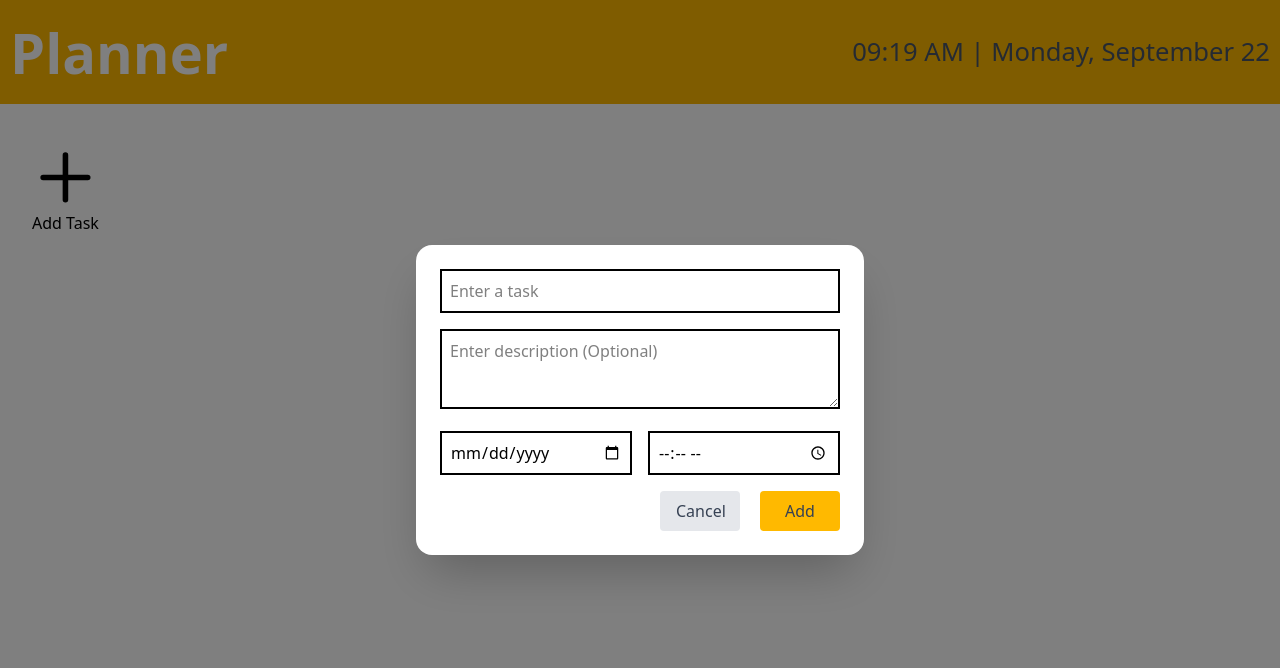
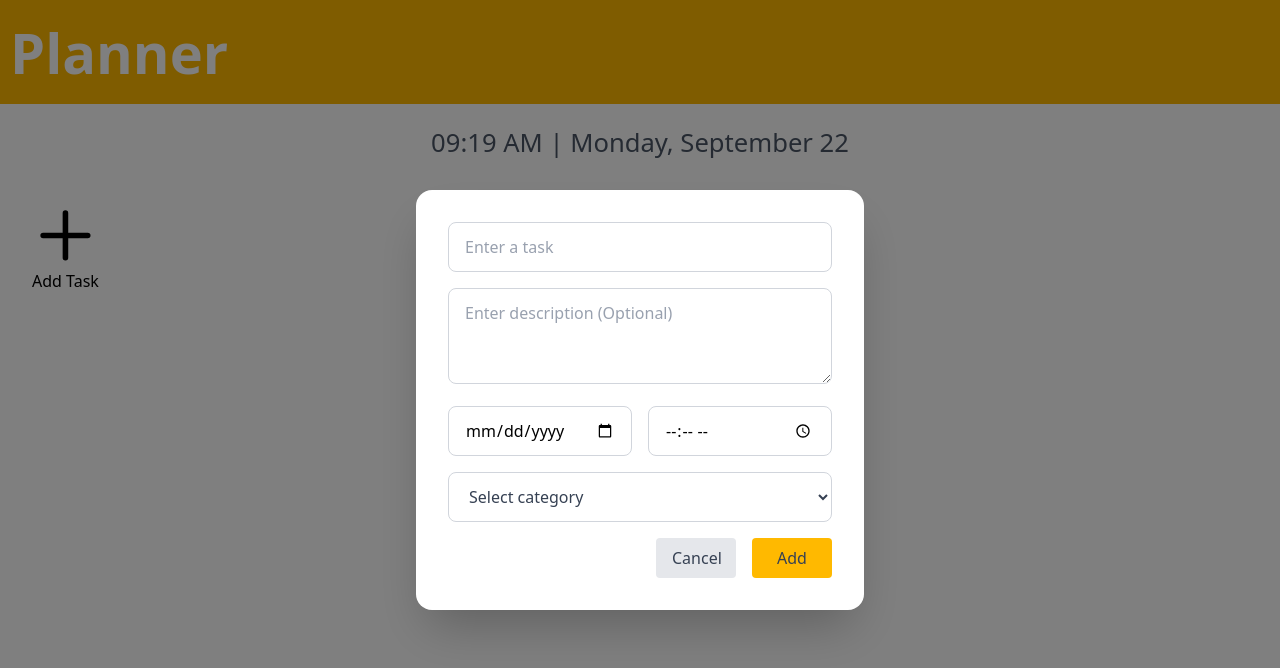
Before and after one commit to dev-dabid/todo-app, a React (Vite) app: page / in a window 1280 px wide. Both pictures are taken after a click on the button "Add Task". Shown: the top 668 px of the page. Built offline with nearby package versions, Linux system fonts and the light colour scheme.

Commit message:
Feat, add form, functionalities, fix header time and move to its corresponding jsx

```diff
--- a/src/App.jsx
+++ b/src/App.jsx
@@ -1,5 +1,6 @@
 import { useState, useEffect } from "react";
 import Header from "./components/Header";
+import Time from "./components/Time";
 import Button from "./components/Button";
 import Form from "./components/Form";
 
@@ -9,6 +10,7 @@ const App = () => {
     description: "",
     date: "",
     time: "",
+    category: "",
   });
   const [taskList, setTaskList] = useState([]);
   const [isOpen, setIsOpen] = useState(false);
@@ -42,8 +44,9 @@ const App = () => {
   return (
     <main>
       <Header />
-      <section className="px-4 sm:px-6 lg:px-8">
-        <div className="pt container mx-auto max-w-7xl pt-10">
+      <section className="mx-auto max-w-7xl px-4 sm:px-6 lg:px-8">
+        <Time />
+        <div className="pt mx-auto max-w-7xl pt-10">
           <Button handleModal={handleModal} />
           {isOpen && (
             <Form
--- a/src/components/Form.jsx
+++ b/src/components/Form.jsx
@@ -1,14 +1,15 @@
 const Form = ({ task, handleTask, handleSubmit, handleModal }) => {
-  const { name, description, date, time } = task;
+  const { name, description, date, time, category } = task;
 
   return (
     <div className="fixed inset-0 z-50 flex items-center justify-center bg-black/50">
       <form
-        className="relative w-[90%] max-w-md rounded-2xl bg-white p-6 shadow-2xl"
+        className="relative w-[90%] max-w-md rounded-2xl bg-white p-4 shadow-2xl sm:p-6 md:p-8"
         onSubmit={handleSubmit}
       >
+        {/* Task input */}
         <input
-          className="mb-4 w-full border-2 p-2"
+          className="mb-4 w-full rounded-lg border border-gray-300 px-3 py-2 text-sm placeholder-gray-400 focus:border-amber-400 focus:ring-2 focus:ring-amber-200 focus:outline-none sm:px-4 sm:py-3 sm:text-base"
           placeholder="Enter a task"
           type="text"
           name="name"
@@ -16,17 +17,21 @@ const Form = ({ task, handleTask, handleSubmit, handleModal }) => {
           onChange={handleTask}
           required
         />
+
+        {/* Description */}
         <textarea
-          className="mb-4 h-20 w-full border-2 p-2"
+          className="mb-4 h-20 w-full rounded-lg border border-gray-300 px-3 py-2 text-sm placeholder-gray-400 focus:border-amber-400 focus:ring-2 focus:ring-amber-200 focus:outline-none sm:h-24 sm:px-4 sm:py-3 sm:text-base"
           placeholder="Enter description (Optional)"
           name="description"
           value={description}
           onChange={handleTask}
         />
-        <div className="mb-4 flex gap-4">
+
+        {/* Date + Time */}
+        <div className="mb-4 flex flex-col gap-3 sm:flex-row sm:gap-4">
           <div className="flex-1">
             <input
-              className="w-full border-2 p-2"
+              className="w-full rounded-lg border border-gray-300 px-3 py-2 text-sm focus:border-amber-400 focus:ring-2 focus:ring-amber-200 focus:outline-none sm:px-4 sm:py-3 sm:text-base"
               type="date"
               name="date"
               value={date}
@@ -35,7 +40,7 @@ const Form = ({ task, handleTask, handleSubmit, handleModal }) => {
           </div>
           <div className="flex-1">
             <input
-              className="w-full border-2 p-2"
+              className="w-full rounded-lg border border-gray-300 px-3 py-2 text-sm focus:border-amber-400 focus:ring-2 focus:ring-amber-200 focus:outline-none sm:px-4 sm:py-3 sm:text-base"
               type="time"
               name="time"
               value={time}
@@ -43,17 +48,36 @@ const Form = ({ task, handleTask, handleSubmit, handleModal }) => {
             />
           </div>
         </div>
-        <div className="flex justify-end gap-5">
+
+        {/* Category */}
+        <div className="mb-4">
+          <select
+            name="category"
+            value={category}
+            onChange={handleTask}
+            className="w-full rounded-lg border border-gray-300 px-3 py-2 text-sm text-gray-700 focus:border-amber-400 focus:ring-2 focus:ring-amber-200 focus:outline-none sm:px-4 sm:py-3 sm:text-base"
+          >
+            <option value="">Select category</option>
+            <option value="work">Work</option>
+            <option value="study">Study</option>
+            <option value="hobby">Hobby</option>
+            <option value="personal">Personal</option>
+            <option value="health">Health</option>
+          </select>
+        </div>
+
+        {/* Buttons */}
+        <div className="flex justify-end gap-4">
           <button
             type="button"
-            className="w-[5rem] rounded bg-gray-200 px-4 py-2 font-medium text-gray-700 hover:bg-gray-300"
+            className="w-[5rem] rounded bg-gray-200 px-3 py-2 text-sm font-medium text-gray-700 hover:bg-gray-300 sm:px-4 sm:py-2 sm:text-base"
             onClick={handleModal}
           >
             Cancel
           </button>
           <button
             type="submit"
-            className="w-[5rem] rounded bg-amber-400 px-4 py-2 font-medium text-gray-700 hover:bg-amber-500"
+            className="w-[5rem] rounded bg-amber-400 px-3 py-2 text-sm font-medium text-gray-700 hover:bg-amber-500 sm:px-4 sm:py-2 sm:text-base"
           >
             Add
           </button>
--- a/src/components/Header.jsx
+++ b/src/components/Header.jsx
@@ -1,67 +1,6 @@
 import { useState, useEffect } from "react";
 
 const Header = () => {
-  const [date, setDate] = useState(new Date());
-
-  useEffect(() => {
-    const updateTime = () => setDate(new Date());
-    const now = new Date();
-    const msUntilNextMinute =
-      (60 - now.getSeconds()) * 1000 - now.getMilliseconds();
-
-    const timeout = setTimeout(() => {
-      updateTime();
-      interval = setInterval(updateTime, 60000);
-    }, msUntilNextMinute);
-
-    let interval;
-
-    return () => {
-      clearTimeout(timeout);
-      clearInterval(interval);
-    };
-  }, []);
-
-  const months = [
-    "January",
-    "February",
-    "March",
-    "April",
-    "May",
-    "June",
-    "July",
-    "August",
-    "September",
-    "October",
-    "November",
-    "December",
-  ];
-
-  const days = [
-    "Sunday",
-    "Monday",
-    "Tuesday",
-    "Wednesday",
-    "Thursday",
-    "Friday",
-    "Saturday",
-  ];
-
-  const month = months[date.getMonth()];
-  const dMonth = date.getDate();
-  const day = days[date.getDay()];
-
-  const hours =
-    date.getHours() % 12 === 0
-      ? 12
-      : date.getHours() % 12 < 10
-        ? "0" + (date.getHours() % 12)
-        : date.getHours() % 12;
-  const minutes =
-    date.getMinutes() < 10 ? "0" + date.getMinutes() : date.getMinutes();
-
-  const merId = date.getHours() < 12 ? "AM" : "PM";
-
   return (
     <div className="header flex bg-amber-400 p-2.5">
       <div className="container mx-auto max-w-7xl">
@@ -71,11 +10,7 @@ const Header = () => {
               Planner
             </h1>
           </div>
-          <div className="flex items-center">
-            <h1 className="text-[clamp(1rem,2vw,2rem)] font-light text-gray-600">
-              {hours}:{minutes} {merId} | {day}, {month} {dMonth}
-            </h1>
-          </div>
+          <div className="flex items-center"></div>
         </div>
       </div>
     </div>
--- /dev/null
+++ b/src/components/Note.jsx
@@ -0,0 +1,5 @@
+const Note = () => {
+  return <div></div>;
+};
+
+export default Note;
--- /dev/null
+++ b/src/components/Time.jsx
@@ -0,0 +1,73 @@
+import { useState, useEffect } from "react";
+
+const Time = () => {
+  const [date, setDate] = useState(new Date());
+
+  useEffect(() => {
+    const updateTime = () => setDate(new Date());
+    const now = new Date();
+    const msUntilNextMinute =
+      (60 - now.getSeconds()) * 1000 - now.getMilliseconds();
+
+    const timeout = setTimeout(() => {
+      updateTime();
+      interval = setInterval(updateTime, 60000);
+    }, msUntilNextMinute);
+
+    let interval;
+
+    return () => {
+      clearTimeout(timeout);
+      clearInterval(interval);
+    };
+  }, []);
+
+  const months = [
+    "January",
+    "February",
+    "March",
+    "April",
+    "May",
+    "June",
+    "July",
+    "August",
+    "September",
+    "October",
+    "November",
+    "December",
+  ];
+
+  const days = [
+    "Sunday",
+    "Monday",
+    "Tuesday",
+    "Wednesday",
+    "Thursday",
+    "Friday",
+    "Saturday",
+  ];
+
+  const month = months[date.getMonth()];
+  const dMonth = date.getDate();
+  const day = days[date.getDay()];
+
+  const hours =
+    date.getHours() % 12 === 0
+      ? 12
+      : date.getHours() % 12 < 10
+        ? "0" + (date.getHours() % 12)
+        : date.getHours() % 12;
+  const minutes =
+    date.getMinutes() < 10 ? "0" + date.getMinutes() : date.getMinutes();
+
+  const merId = date.getHours() < 12 ? "AM" : "PM";
+  return (
+    <div>
+      <h1 className="pt-5 text-center text-[clamp(1rem,2vw,2rem)] font-light text-gray-600">
+        {hours}:{minutes} {merId} | {day}, {month} {dMonth}
+      </h1>
+    </div>
+  );
+};
+
+export default Time;
```
